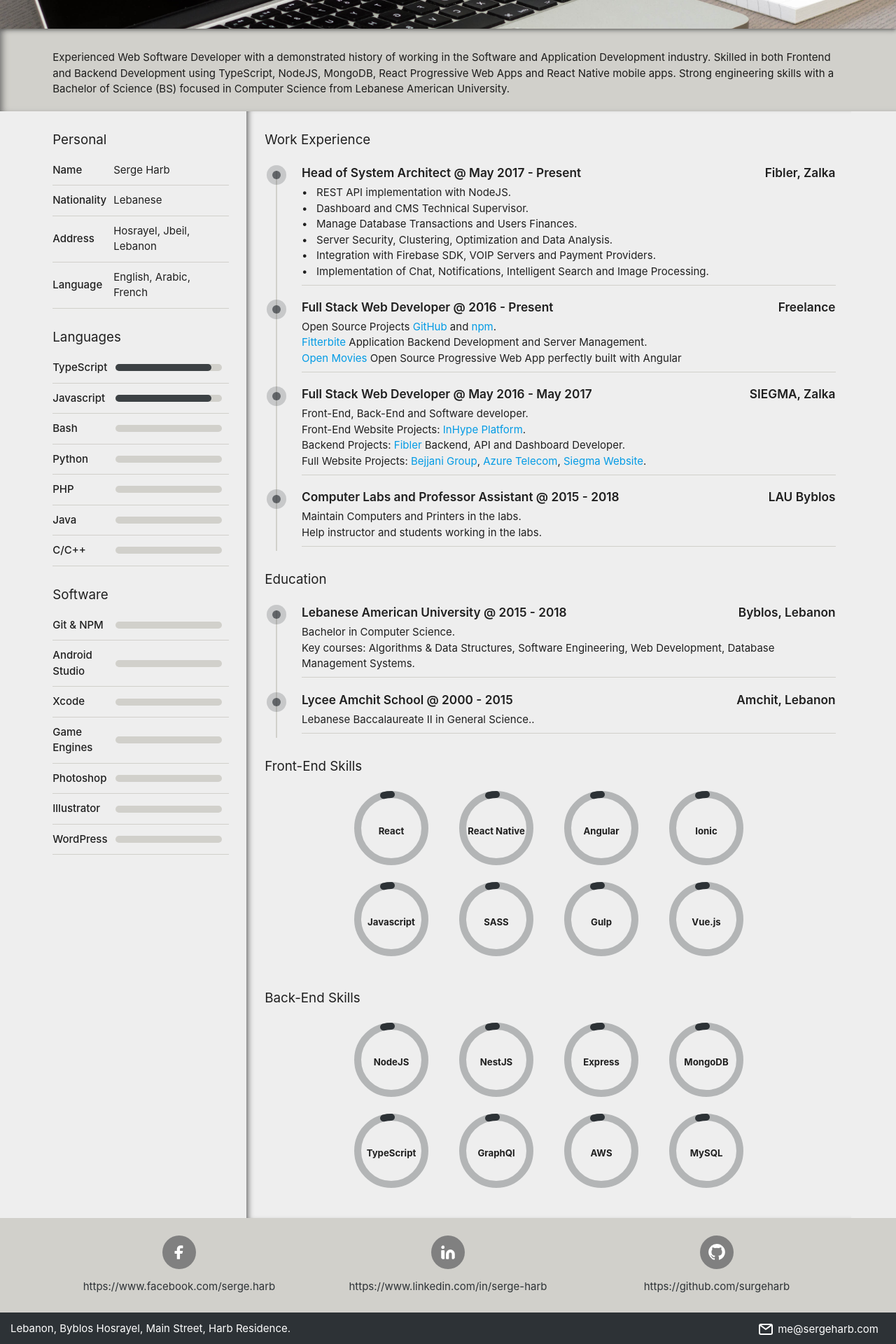
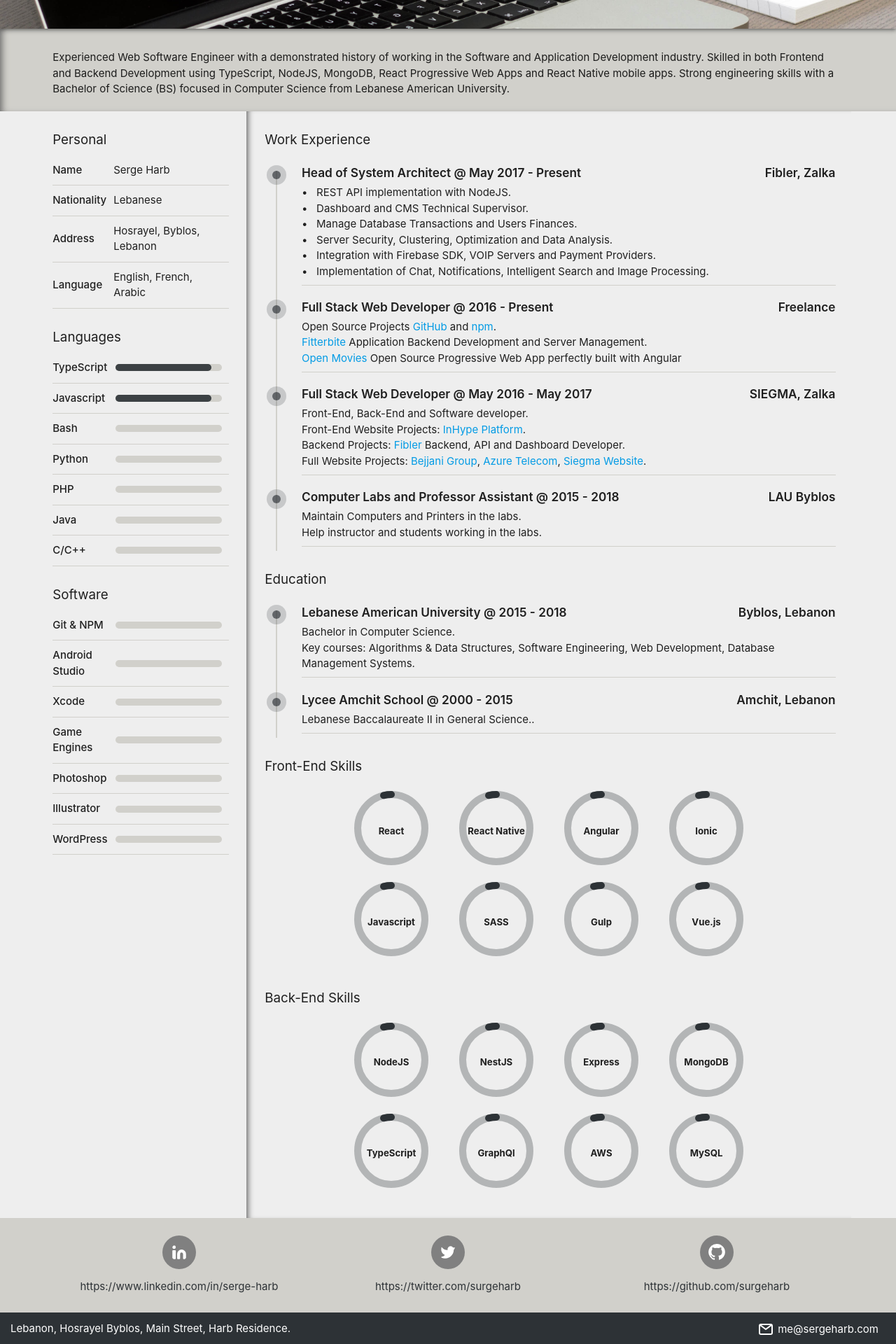
Before and after one commit to surgeharb/surgeharb.github.io, a React (Create React App) app: page / in a window 1280 px wide. Shown: the part 209-2129 px from the top of the page at 70% size. Built offline with nearby package versions, Linux system fonts and the light colour scheme.

Commit message:
add twitter account

```diff
--- a/src/components/social/index.tsx
+++ b/src/components/social/index.tsx
@@ -5,13 +5,13 @@
 import { SocialMedia } from '../../data/social-media';
 
 import GitHubIcon from '../../assets/icons/github.svg';
-import FacebookIcon from '../../assets/icons/facebook.svg';
+import TwitterIcon from '../../assets/icons/twitter.svg';
 import LinkedInIcon from '../../assets/icons/linkedin.svg';
 
 export function Social() {
   const icons: any = {
-    facebook: FacebookIcon,
     linkedin: LinkedInIcon,
+    twitter: TwitterIcon,
     github: GitHubIcon,
   };
 
--- a/src/data/personal.ts
+++ b/src/data/personal.ts
@@ -1,17 +1,17 @@
 export const IntroInfo = `
-  Experienced Web Software Developer with a demonstrated history of working in the Software and Application Development industry.
+  Experienced Web Software Engineer with a demonstrated history of working in the Software and Application Development industry.
   Skilled in both Frontend and Backend Development using TypeScript, NodeJS, MongoDB, React Progressive Web Apps and React Native mobile apps.
   Strong engineering skills with a Bachelor of Science (BS) focused in Computer Science from Lebanese American University.
 `;
 
 export const Contact = {
-  address: 'Lebanon, Byblos Hosrayel, Main Street, Harb Residence.',
+  address: 'Lebanon, Hosrayel Byblos, Main Street, Harb Residence.',
   email: 'me@sergeharb.com',
 };
 
 export const MainInfo = [
   { key: 'Name', value: 'Serge Harb' },
   { key: 'Nationality', value: 'Lebanese' },
-  { key: 'Address', value: 'Hosrayel, Jbeil, Lebanon' },
-  { key: 'Language', value: 'English, Arabic, French' }
+  { key: 'Address', value: 'Hosrayel, Byblos, Lebanon' },
+  { key: 'Language', value: 'English, French, Arabic' }
 ];
--- a/src/data/social-media.ts
+++ b/src/data/social-media.ts
@@ -1,5 +1,5 @@
 export const SocialMedia = [
-  { name: 'facebook', link: 'https://www.facebook.com/serge.harb' },
   { name: 'linkedin', link: 'https://www.linkedin.com/in/serge-harb' },
+  { name: 'twitter', link: 'https://twitter.com/surgeharb' },
   { name: 'github', link: 'https://github.com/surgeharb' }
 ];
```
Also changed, not shown: src/assets/icons/facebook.svg (deleted), src/assets/icons/twitter.svg (added), 10 other files (tests, documents, lock files or other folders).
